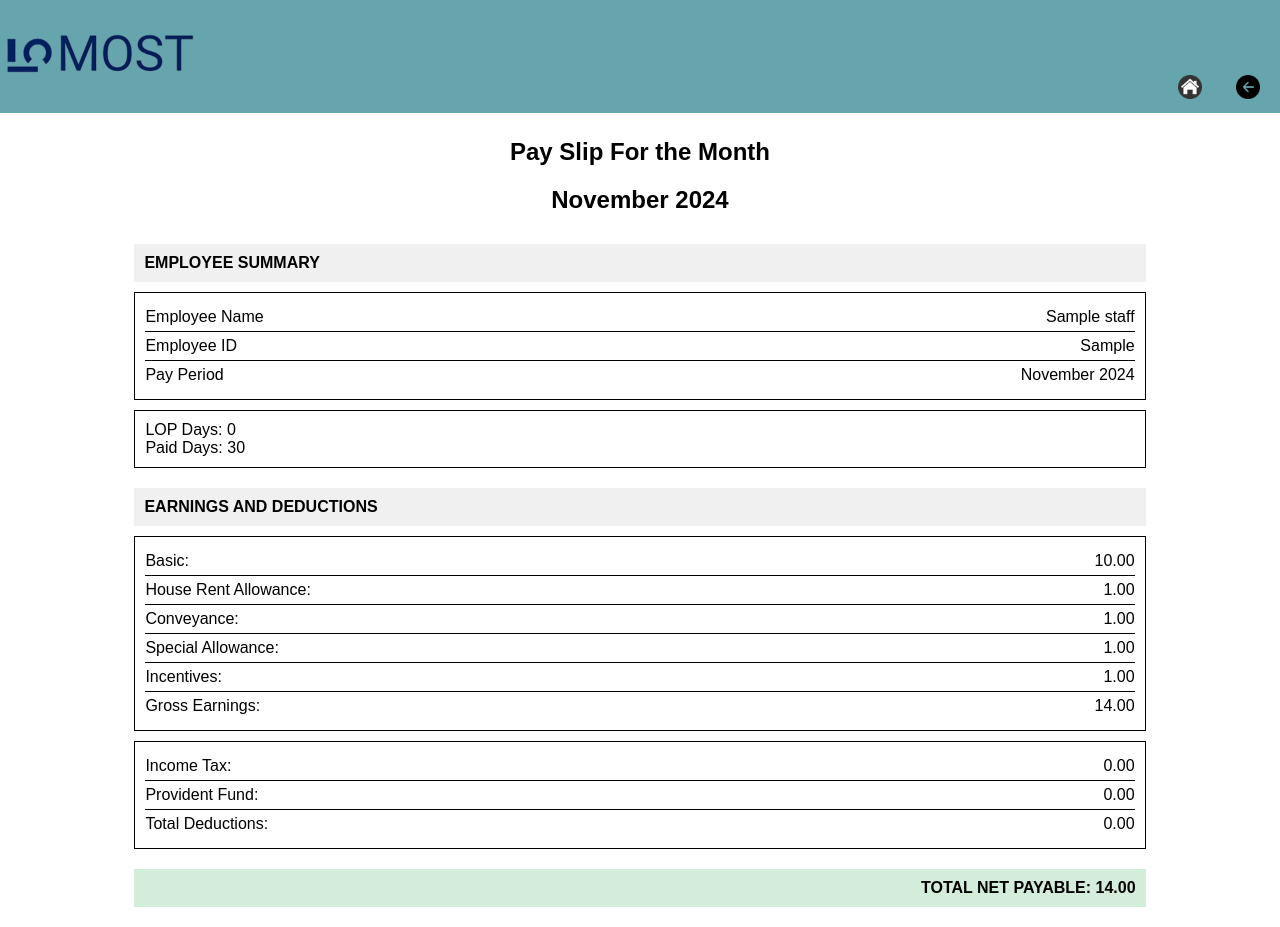
After one commit to PNS-Srivardhan/Mostindia, a Django app: a page that uses myproject/myApp/templates/myApp/payslip_view.html in a window 1280 px wide. The commit adds this page. Run offline with Django 5.2, Linux system fonts and the light colour scheme; tables that the repository leaves empty hold one stand-in row (values such as "Sample post").

Commit message:
email updated

```diff
--- a/myproject/myApp/templates/myApp/pay_slip.html
+++ b/myproject/myApp/templates/myApp/pay_slip.html
@@ -58,6 +58,7 @@
                         <button onclick="viewPaySlip('{{ staff.id_no }}')">Generate & View</button>
                         <button onclick="window.location.href='/edit_earnings/{{ staff.id_no }}/'">Edit Earnings</button>
                         <button onclick="generatePaySlip('{{ staff.id_no }}')">Download</button>
+                        <button onclick="window.location.href='/send_pay_slip/{{ staff.id_no }}/'">Send Pay Slip</button>
                     </td>
                 </tr>
                 {% empty %}
--- /dev/null
+++ b/myproject/myApp/templates/myApp/payslip_view.html
@@ -0,0 +1,140 @@
+{% load static %}
+<!DOCTYPE html>
+<html lang="en">
+<head>
+    <meta charset="UTF-8">
+    <meta name="viewport" content="width=device-width, initial-scale=1.0">
+    <title>Pay Slip</title>
+    <style>
+        body {
+            font-family: Arial, sans-serif;
+        }
+        .container {
+            width: 80%;
+            margin: 0 auto;
+            margin-bottom: 20px;
+        }
+        .header {
+            text-align: center;
+            margin-bottom: 30px;
+        }
+        .header img {
+            width: 120px;
+            height: 50px;
+            margin-bottom: 60px;
+        }
+        .header h1 {
+            font-size: 24px;
+        }
+        .section-title {
+            background-color: #f0f0f0;
+            padding: 10px;
+            margin-top: 20px;
+            font-weight: bold;
+        }
+        .details, .earnings, .deductions, .summary {
+            margin-top: 10px;
+            border: 1px solid #000;
+            padding: 10px;
+        }
+        .details div, .earnings div, .deductions div {
+            display: flex;
+            justify-content: space-between;
+            border-bottom: 1px solid #000;
+            padding: 5px 0;
+        }
+        .details div:last-child, .earnings div:last-child, .deductions div:last-child {
+            border-bottom: none;
+        }
+        .net-pay {
+            background-color: #d4edda;
+            padding: 10px;
+            margin-top: 20px;
+            font-weight: bold;
+            text-align: right;
+        }
+        header {
+    position: fixed; /* Fixes the header at the top */
+    top: 0; /* Positions the header at the top of the page */
+    left: 0; /* Aligns the header to the left */
+    right: 0; /* Aligns the header to the right */
+    z-index: 1000; /* Ensures the header is above other elements */
+    background-color: #C4DFE6; /* Optional: Set a background color */
+}
+
+header {
+    background-color:#66A5AD; /* Set the background color of the header */
+    color: #fff; /* Set the text color to white */
+    padding: 10px 0; /* Add padding to the top and bottom of the header */
+}
+
+header .u-sheet-1 {
+    display: flex; /* Use flexbox for layout */
+    justify-content: space-between;     /* Space out the items */
+    align-items: center;            /* Center align items vertically */
+}
+
+header nav a {
+    color: #fff;
+    text-decoration: none;
+    margin-right:20px;
+}
+    </style>
+
+<header class="u-clearfix u-header u-header" id="sec-7bf3">
+    <div class="u-clearfix u-sheet u-sheet-1">
+        <div style="margin-top: 20px;">
+            <img src="{% static 'myproject/images/logo.png' %}" class="u-logo-image u-logo-image-1" style="width: 200px; height: auto; float: left; margin-right: 30px;">
+            <nav style="float: right;">
+                <a href="{% url 'myApp:home' %}" style="margin-left: 1100px; top: 10px;">
+                    <img src="{% static 'myproject/images/home_icon.png' %}" alt="Home" style="width: 24px; height: 24px;">
+                </a>
+                <a href="{% url 'myApp:home' %}" style="margin-left: 10px; top: 10px;">
+                    <img src="{% static 'myproject/images/back.png' %}" alt="Another Icon" style="width: 24px; height: 24px;">
+                </a>
+            </nav>
+    </div>
+    </header>
+</head>
+<body>
+    <div class="container">
+        <div class="header">
+            <img src="{% static 'myproject/images/logopdf.jpg' %}" alt="Company Logo">
+            <h1>Pay Slip For the Month</h1>
+            <h2>{{ current_month }}</h2>
+        </div>
+
+        <div class="section-title">EMPLOYEE SUMMARY</div>
+        <div class="details">
+            <div><span>Employee Name</span> <span>{{ staff_member.name }}</span></div>
+            <div><span>Employee ID</span> <span>{{ staff_member.id_no }}</span></div>
+            <div><span>Pay Period</span> <span>{{ current_month }}</span></div>
+        </div>
+
+        <div class="summary">
+            <div><span>LOP Days:</span> <span>{{ leave_days }}</span></div>
+            <div><span>Paid Days:</span> <span>{{ paid_days }}</span></div>
+
+         </div>
+
+        <div class="section-title">EARNINGS AND DEDUCTIONS</div>
+        <div class="earnings">
+            <div><span>Basic:</span> <span>{{ staff_member.basic_salary|floatformat:2 }}</span></div>
+            <div><span>House Rent Allowance:</span> <span>{{ staff_member.hra|floatformat:2 }}</span></div>
+            <div><span>Conveyance:</span> <span>{{ staff_member.conveyance|floatformat:2 }}</span></div>
+            <div><span>Special Allowance:</span> <span>{{ staff_member.spl_allowance|floatformat:2 }}</span></div>
+            <div><span>Incentives:</span> <span>{{ staff_member.incentive|floatformat:2 }}</span></div>
+            <div><span>Gross Earnings:</span> <span>{{ total_salary|floatformat:2 }}</span></div>
+        </div>
+        <div class="deductions">
+            <div><span>Income Tax:</span> <span>0.00</span></div>
+            <div><span>Provident Fund:</span> <span>0.00</span></div>
+            <div><span>Total Deductions:</span> <span>0.00</span></div>
+        </div>
+
+        <div class="net-pay">
+            TOTAL NET PAYABLE: {{ total_salary|floatformat:2 }}
+        </div>
+    </div>
+</body>
+</html>
--- a/myproject/myApp/urls.py
+++ b/myproject/myApp/urls.py
@@ -73,6 +73,7 @@ urlpatterns = [
     path('view_pay_slip/<str:id_no>/', view_pay_slip, name='view_pay_slip'),
     path('edit_earnings/<str:id_no>/', views.edit_earnings, name='edit_earnings'),
     path('staff_detail/<int:staff_id>/', views.staff_detail, name='staff_detail'),
+    path('send_pay_slip/<str:id_no>/', views.send_pay_slip, name='send_pay_slip'),
 
     #______________________________________________settings___________________________________________________________
     path('settings/', views.settings, name='settings'),
--- a/myproject/myApp/views.py
+++ b/myproject/myApp/views.py
@@ -735,89 +735,17 @@ from datetime import date
 from calendar import monthrange
 from .models import Staff, Attendance  # Adjust as needed based on your models
 from django.contrib.staticfiles import finders
+from django.core.mail import EmailMessage
+from django.template.loader import render_to_string
+from django.utils.html import strip_tags
 
 def view_pay_slip(request, id_no):
     # Fetch the staff member based on the id_no
-    try:
-        staff_member = Staff.objects.get(id_no=id_no)
-    except Staff.DoesNotExist:
-        return HttpResponse("Staff member not found", status=404)
+    staff_member = Staff.objects.get(id_no=id_no)
 
-    # Create a PDF response
-    response = HttpResponse(content_type='application/pdf')
-    response['Content-Disposition'] = f'inline; filename="pay_slip_{staff_member.name}.pdf"'
-
-    # Create the PDF using ReportLab
-    p = canvas.Canvas(response, pagesize=letter)
-    width, height = letter
-
-    # Add the company logo
-    logo_path = finders.find('myproject/images/logopdf.jpg')  # Ensure the logo is in the 'static/images' folder
-    if logo_path:  # Check if logo is found
-        p.drawImage(logo_path, 50, height - 100, width=120, height=50)
-
-    # Title and Company Information
-    p.setFont("Helvetica", 12)
-    p.drawString(450, height - 60, "Pay Slip For the Month")
-
-    # Fetch the present month
-    p.setFont("Helvetica-Bold", 14)
-    current_month = date.today().strftime('%B %Y')
-    p.drawString(465, height - 80, f"{current_month}")
-
-    # Employee Summary Section
-    p.setFont("Helvetica-Bold", 9)
-    p.setFillColor(colors.grey)
-    p.drawString(65, height - 160, "EMPLOYEE SUMMARY")
-    p.setFillColor(colors.black)  # Reset to black for subsequent text
-
-
-    p.setFont("Helvetica", 10)
-    p.setFillColor(colors.grey)
-    p.drawString(65, height - 180, "Employee Name     :")
-    p.setFillColor(colors.black)
-    p.setFont("Helvetica", 10)
-    p.drawString(160, height - 180, f"{staff_member.name}")
-
-
-    p.setFont("Helvetica", 10)
-    p.setFillColor(colors.grey)
-    p.drawString(65, height - 200, f"Employee ID           :")
-    p.setFillColor(colors.black)
-    p.setFont("Helvetica", 10)
-    p.drawString(160, height - 200, f"{staff_member.id_no}")
-
-    p.setFont("Helvetica", 10)
-    p.setFillColor(colors.grey)
-    p.drawString(65, height - 220, f"Pay Period              :")
-    p.setFillColor(colors.black)
-    p.setFont("Helvetica", 10)
-    p.drawString(160, height - 220, f"{current_month}")
-
-    p.setFont("Helvetica", 10)
-    p.setFillColor(colors.grey)
-    p.drawString(65, height - 240, f"Pay Date                 :")
-    p.setFillColor(colors.black)
-    p.setFont("Helvetica", 10)
-    p.drawString(160, height - 240, f"{date.today().strftime('%d/%m/%Y')}")
-
-    # Salary Information
+    # Calculate the total salary
     total_salary = staff_member.basic_salary + staff_member.hra + staff_member.conveyance + staff_member.spl_allowance + staff_member.incentive
 
-    # Draw a dotted box around the salary information
-    p.setStrokeColor(colors.black)
-    p.setLineWidth(0.5)
-    p.setFillColor(colors.lightgreen)
-    p.setFillAlpha(0.5)  # Set opacity to 50%
-    p.roundRect(340, height - 210, 220, 75, 10, stroke=1, fill=1)
-    p.setFillAlpha(0.5)  # Reset opacity to 100%
-    p.setFillColor(colors.black)
-    p.setLineWidth(1)
-    p.roundRect(340, height - 260, 220, 125, 10) #black border
-    p.setFont("Helvetica-Bold", 25)
-    p.drawString(350, height - 175, f"{total_salary:,.2f}")
-    p.setFont("Helvetica", 10)
-    p.drawString(350, height - 190, "Employee Net Pay")
 
     # Calculate the number of leave days in the current month for the staff member
     year = date.today().year
@@ -828,108 +756,24 @@ def view_pay_slip(request, id_no):
         attendance_date__year=year,
         attendance_date__month=month
     ).count()
-    p.drawString(350, height - 250, f"LOP Days: {leave_days}")
 
     # Calculate the number of days in the current month
     num_days_in_month = monthrange(year, month)[1]
     paid_days = num_days_in_month - leave_days
-    p.drawString(350, height - 230, f"Paid Days: {paid_days}")
 
-    # Earnings and Deductions Table Headers
-    # Draw a box around the Earnings and Deductions headers
-    p.setStrokeColor(colors.black)
-    p.setLineWidth(1)
-    p.roundRect(50, height - 460, 500, 150, 10)
+    # Prepare context for the template
+    context = {
+        'staff_member': staff_member,
+        'total_salary': total_salary,
+        'leave_days': leave_days,
+        'paid_days': paid_days,
+        'current_month': date.today().strftime('%B %Y'),
+        'pay_date': date.today().strftime('%d/%m/%Y'),
+    }
 
-    p.setFont("Times-Roman", 12)
-    p.drawString(60, height - 330, "EARNINGS")
-    p.drawString(210, height - 330, "AMOUNT")
-    p.drawString(310, height - 330, "DEDUCTIONS")
-    p.drawString(460, height - 330, "AMOUNT")
-
-    # Draw a dotted line between the earning amount and basic
-    p.setDash(1, 2)  # Set the dash pattern: 1 point on, 2 points off
-    p.line(60, height - 340, 260, height - 340)  # Draw the line
-    p.setDash()  # Reset to solid line
-
-    p.setDash(1, 2)  # Set the dash pattern: 1 point on, 2 points off
-    p.line(310, height - 340, 510, height - 340)  # Draw the line
-    p.setDash()  # Reset to solid line
-
-    # Earnings Details
-    p.setFont("Helvetica", 10)
-    p.drawString(60, height - 360, "Basic  ")
-    p.setFont("Helvetica-Bold", 10)
-    p.drawString(210, height - 360, f"{staff_member.basic_salary:.2f}")
-    p.setFont("Helvetica", 10)
-    p.drawString(60, height - 380, "House Rent Allowance ")
-    p.setFont("Helvetica-Bold", 10)
-    p.drawString(210, height - 380, f"{staff_member.hra:.2f}")
-    p.setFont("Helvetica", 10)
-    p.drawString(60, height - 400, "Conveyance")
-    p.setFont("Helvetica-Bold", 10)
-    p.drawString(210, height - 400, f"{staff_member.conveyance:.2f}")
-    p.setFont("Helvetica", 10)
-    p.drawString(60, height - 420, "Special Allowance")
-    p.setFont("Helvetica-Bold", 10)
-    p.drawString(210, height - 420, f"{staff_member.spl_allowance:.2f}")
-    p.setFont("Helvetica", 10)
-    p.drawString(60, height - 440, "Incentives")
-    p.setFont("Helvetica-Bold", 10)
-    p.drawString(210, height - 440, f"{staff_member.incentive:.2f}")
+    return render(request, 'myApp/payslip_view.html', context)
 
 
-    p.drawString(60,height-470, "Gross Earnings")
-    p.setFont("Helvetica-Bold", 10)
-    p.drawString(210, height - 470, f"{total_salary:.2f}")
-
-    # Deductions Details
-    p.setFont("Helvetica", 10)
-    p.drawString(310, height - 360, "Income Tax")
-    p.setFont("Helvetica-Bold", 10)
-    p.drawString(460, height - 360, "0.00")
-    p.setFont("Helvetica", 10)
-    p.drawString(310, height - 380, "Provident Fund")
-    p.setFont("Helvetica-Bold", 10)
-    p.drawString(460, height - 380, "0.00")
-
-
-    p.drawString(310, height - 470  , "Total Deductions")
-    total_deductions = 0.00  # Assuming no deductions for now
-    p.drawString(460, height - 470, f"{total_deductions:.2f}")
-
-
-    # Net Payable
-    p.setFont("Helvetica-Bold", 12)
-    p.drawString(60, height - 540, "TOTAL NET PAYABLE")
-    p.setFont("Helvetica", 9)
-    p.drawString(60, height - 550, "Gross Earnings - Total Deductions")
-    p.setFont("Helvetica-Bold", 14)
-
-    # Set background color for the amount only
-    amount_x = 460
-    amount_y = height - 560
-    amount_width = 90
-    amount_height = 35
-
-    p.setFillColor(colors.lightgreen)
-    p.setFillAlpha(0.5)  # Set opacity to 50%
-    p.roundRect(amount_x, amount_y, amount_width, amount_height, 10, stroke=0, fill=1)
-
-    # Reset fill color to black for text
-    p.setFillAlpha(1)  # Reset opacity to 100%
-    p.setFillColor(colors.black)
-    p.drawString(470, height - 548, f"{total_salary:,.2f}")
-
-    # Draw a box around the Net Payable section
-    p.setStrokeColor(colors.black)
-    p.setLineWidth(1)
-    p.roundRect(50, height - 560, 500, 35, 10)
-
-    p.showPage()
-    p.save()
-
-    return response
 
 def edit_earnings(request, id_no):
     staff = get_object_or_404(Staff, id_no=id_no)
@@ -946,6 +790,26 @@ def edit_earnings(request, id_no):
 
     return render(request, 'myApp/edit_earnings.html', {'staff': staff})
 
+def send_pay_slip(request, id_no):
+        staff_member = get_object_or_404(Staff, id_no=id_no)
+
+        # Generate the PDF
+        response = generate_pay_slip(request, id_no)
+        pdf_content = response.content
+
+        # Create the email
+        subject = 'PAY_SLIP_FOR_THE_MONTH'
+        html_message = render_to_string('myApp/email.html', {'staff_member': staff_member})
+        plain_message = strip_tags(html_message)
+        email = EmailMessage(subject, plain_message, to=[staff_member.email])
+        email.attach(f'pay_slip_{staff_member.name}_{date.today().strftime("%B_%Y")}.pdf', pdf_content, 'application/pdf')
+
+        # Send the email
+        email.send()
+
+        messages.success(request, 'Pay slip sent successfully!')
+        return redirect('myApp:pay_slip')
+
 
 
 
```
Also changed, not shown: myproject/myApp/templates/myApp/email.html (added, +33 -0 lines), myproject/myproject/settings.py (+8 -0 lines), myproject/static/myproject/css/email.css (added, +29 -0 lines).
